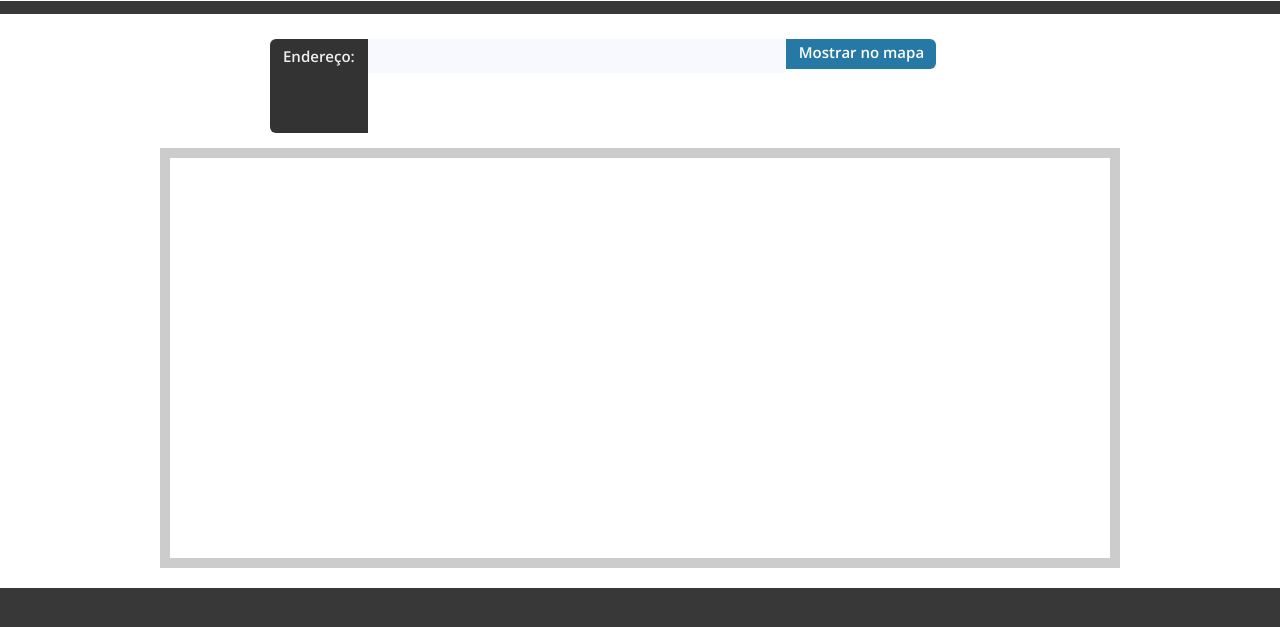
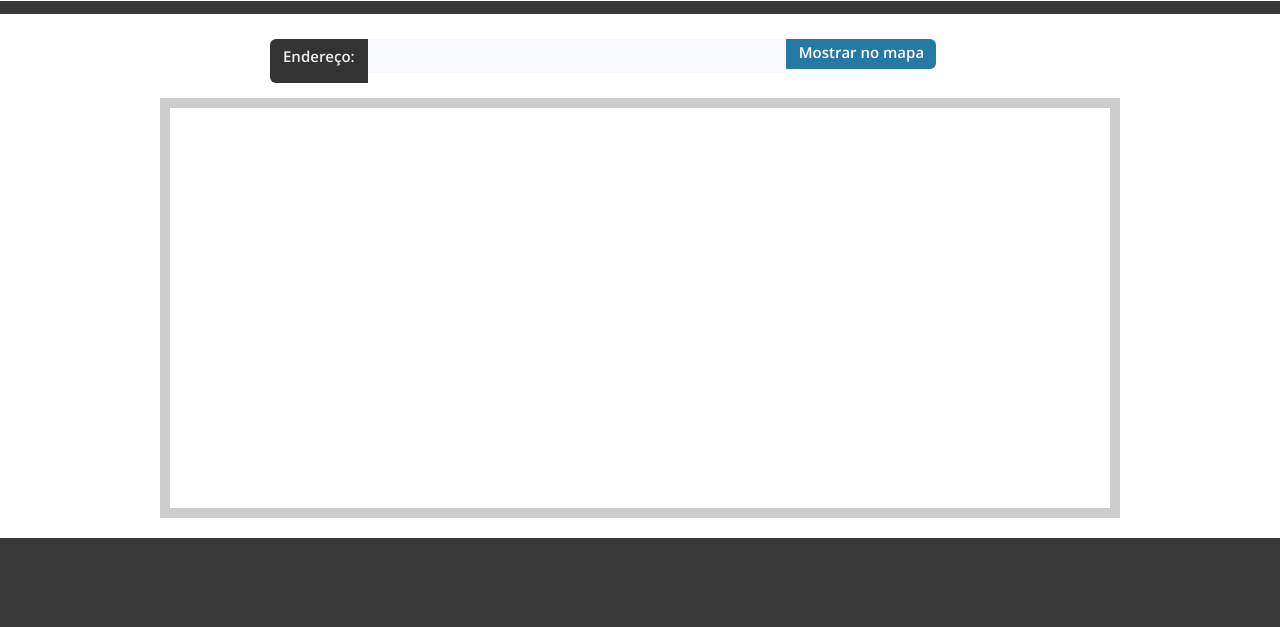
Before and after one commit to PastGhost/wherevent, a PHP site: page /eventos/mapa.html in a window 1280 px wide. Shown: the part 88-715 px from the top of the page. Run offline with PHP 8.4, Linux system fonts and the light colour scheme; some libraries are stand-ins or nearby versions.

Commit message:
Update estilo.css

```diff
--- a/eventos/estilo.css
+++ b/eventos/estilo.css
@@ -33,7 +33,7 @@ h1 {
 	color: #f0f0f0;
 	cursor: pointer;
 	display: block;
-	height: 80px;
+	height: 30px;
 	float: left;
 	font: 15px 'Open Sans',Arial;
 	padding: 7px 13px;
```
